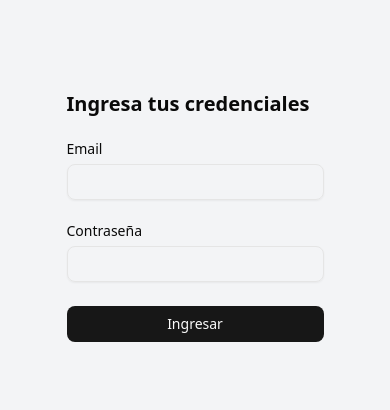
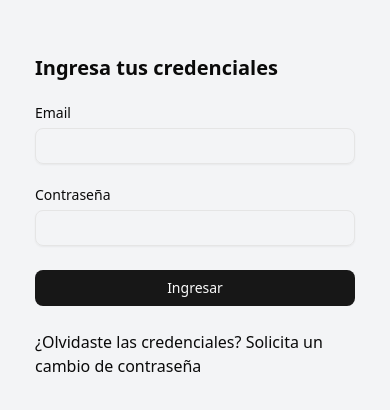
Before and after one commit to ELEyder/aspat-admin, a React (Vite) app: page /login in a window 390 px wide. Shown: the part 206-616 px from the top of the page. Built offline with nearby package versions, Linux system fonts and the light colour scheme.

Commit message:
Fix Responsive

```diff
--- a/src/modules/Auth/components/user-form.tsx
+++ b/src/modules/Auth/components/user-form.tsx
@@ -46,7 +46,10 @@ export function UserForm({
 
   return (
     <Form {...form}>
-      <form onSubmit={form.handleSubmit(handleSubmit)} className="space-y-6">
+      <form
+        onSubmit={form.handleSubmit(handleSubmit)}
+        className="space-y-6 w-full max-w-xs mx-auto"
+      >
         <h1 className="text-xl font-bold">Ingresa tus credenciales</h1>
 
         <FormField
@@ -81,6 +84,9 @@ export function UserForm({
           {loading && <Loader2 className="mr-2 h-4 w-4 animate-spin" />}
           {loading ? "Cargando..." : "Ingresar"}
         </Button>
+        <div className="w-full">
+          <a>¿Olvidaste las credenciales? Solicita un cambio de contraseña</a>
+        </div>
       </form>
     </Form>
   );
```
